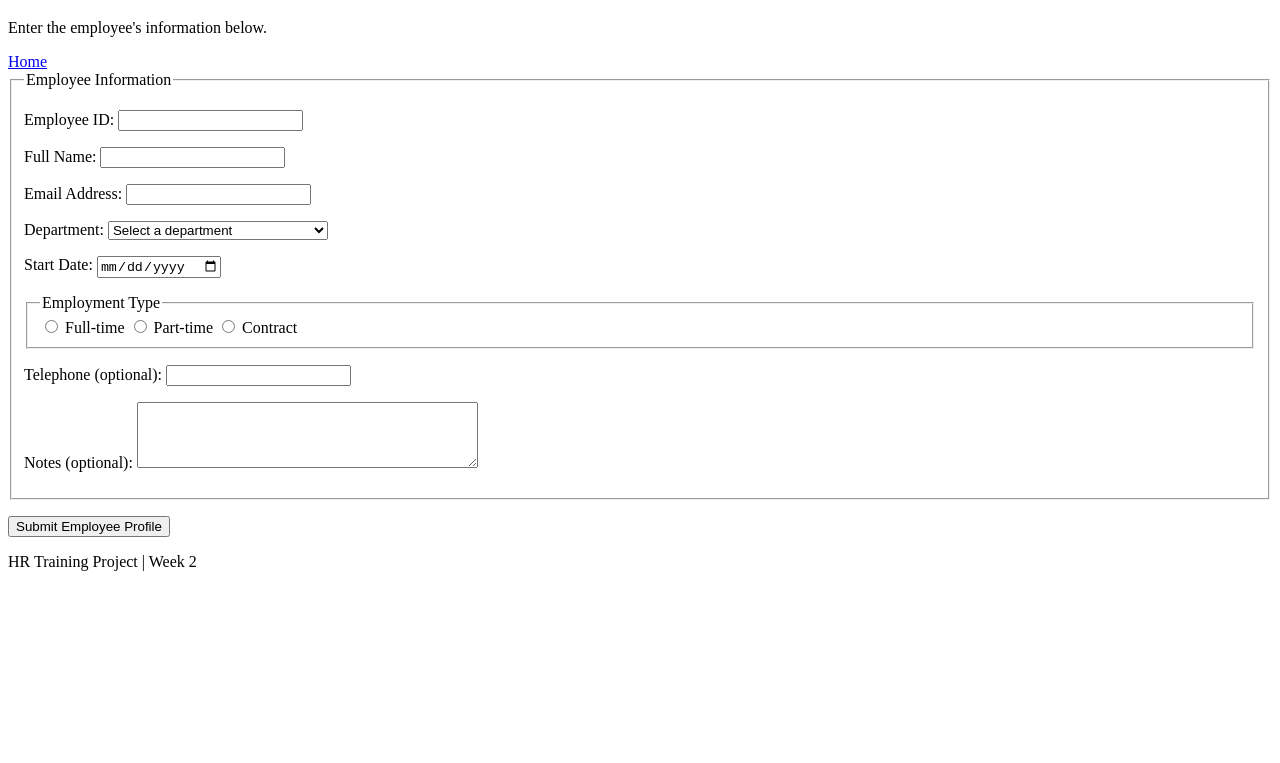
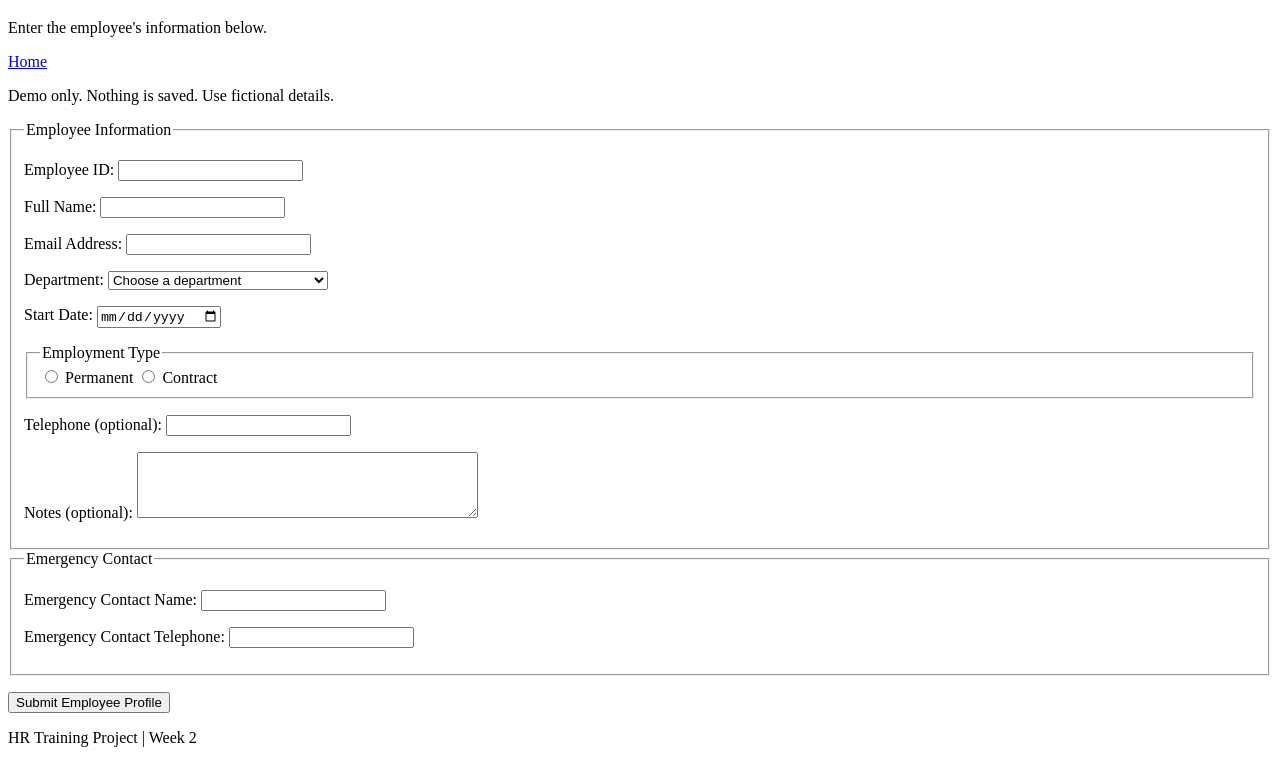
Before and after one commit to sharon-cole/tssl-hr-training, a plain HTML site: page week02/employee-form.html in a window 1280 px wide. Shown: the part 61-824 px from the top of the page. Before the commit the page ends 800 px from the top, so only its background shows below. Drawn offline with Linux system fonts and the light colour scheme.

Commit message:
feat: complete accessible employee form and testing

```diff
--- a/week02/employee-form.html
+++ b/week02/employee-form.html
@@ -17,7 +17,10 @@
     </header>
 
     <main>
-        <form action="form-preview.html" method="get">
+
+        <p id="demo-note">Demo only. Nothing is saved. Use fictional details.</p>
+
+        <form action="form-preview.html" method="get" aria-describedby="demo-note">
 
             <fieldset>
                 <legend>Employee Information</legend>
@@ -41,7 +44,7 @@
                 <p>
                     <label for="department">Department:</label>
                     <select id="department" name="department" required>
-                        <option value="">Select a department</option>
+                        <option value="">Choose a department</option>
                         <option value="Human Resources">Human Resources</option>
                         <option value="IT">IT</option>
                         <option value="Finance">Finance</option>
@@ -58,13 +61,9 @@
                 <fieldset>
                     <legend>Employment Type</legend>
 
-                    <input type="radio" id="full-time" name="employment_type"
-                           value="Full-time" required>
-                    <label for="full-time">Full-time</label>
-
-                    <input type="radio" id="part-time" name="employment_type"
-                           value="Part-time">
-                    <label for="part-time">Part-time</label>
+                    <input type="radio" id="permanent" name="employment_type"
+                           value="Permanent" required>
+                    <label for="permanent">Permanent</label>
 
                     <input type="radio" id="contract" name="employment_type"
                            value="Contract">
@@ -83,6 +82,21 @@
 
             </fieldset>
 
+            <fieldset>
+                <legend>Emergency Contact</legend>
+
+                <p>
+                    <label for="emergency-name">Emergency Contact Name:</label>
+                    <input type="text" id="emergency-name" name="emergency_name">
+                </p>
+
+                <p>
+                    <label for="emergency-phone">Emergency Contact Telephone:</label>
+                    <input type="tel" id="emergency-phone" name="emergency_phone">
+                </p>
+
+            </fieldset>
+
             <p>
                 <button type="submit">Submit Employee Profile</button>
             </p>
```
Also changed, not shown: 3 other files.
